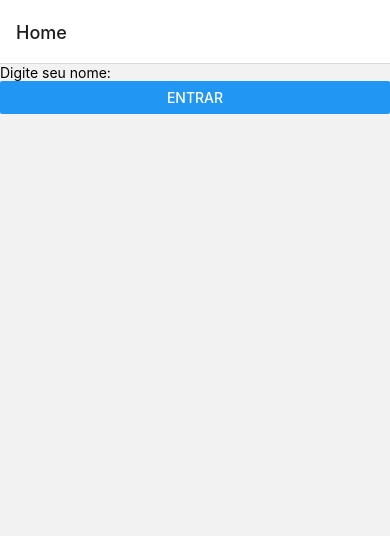
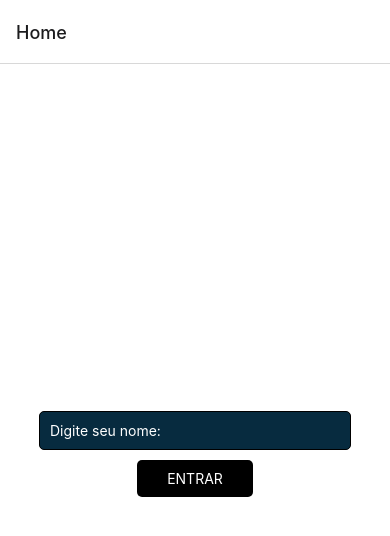
Before and after one commit to fmacedosantos/my-contexts, a React Native app: screen / in a window 390 px wide. Shown: the top 536 px of the page. Built offline with nearby package versions, Linux system fonts and the light colour scheme.

Commit message:
Estilizando as telas

```diff
--- a/App.tsx
+++ b/App.tsx
@@ -1,7 +1,5 @@
 import { NavigationContainer } from '@react-navigation/native';
 import { createStackNavigator } from '@react-navigation/stack';
-import { StatusBar } from 'expo-status-bar';
-import { StyleSheet, Text, View } from 'react-native';
 import HomeScreen from './src/screens/HomeScreen';
 import UserScreen from './src/screens/UserScreen';
 
@@ -22,12 +20,3 @@ export default function App() {
     </NavigationContainer>
   );
 }
-
-const styles = StyleSheet.create({
-  container: {
-    flex: 1,
-    backgroundColor: '#fff',
-    alignItems: 'center',
-    justifyContent: 'center',
-  },
-});
--- a/src/screens/HomeScreen.tsx
+++ b/src/screens/HomeScreen.tsx
@@ -1,5 +1,5 @@
 import React, { useState } from 'react';
-import { Button, Text, TextInput, View } from 'react-native';
+import { Alert, Button, StyleSheet, Text, TextInput, View } from 'react-native';
 import { RootStackParamList } from '../../App';
 import { StackNavigationProp } from '@react-navigation/stack';
 
@@ -11,14 +11,45 @@ export default function HomeScreen({navigation}: HomeScreenProps) {
   const  [input, setInput] = useState("")
 
   const navigateToUserScreen = () => {
-    navigation.navigate('User', {username: input})
+    if(!(input == "")){
+      navigation.navigate('User', {username: input})
+    } else {
+      Alert.alert("Parâmetro obrigatório:", "Escreva seu nome para prosseguir!")
+    }
   }
 
   return (
-    <View>
-        <TextInput placeholder='Digite seu nome:'
+    <View style={styles.container}>
+        <TextInput style={styles.input} placeholder='Digite seu nome:' placeholderTextColor="white"
         value={input} onChangeText={(text) => setInput(text)}/>
-        <Button title='Entrar' onPress={navigateToUserScreen}/>
+        <Text style={styles.button} onPress={navigateToUserScreen}>ENTRAR</Text>
     </View>
   );
 }
+
+const styles = StyleSheet.create({
+  container: {
+    flex: 1,
+    backgroundColor: '#fff',
+    alignItems: 'center',
+    justifyContent: 'center',
+  },
+  input: {
+    color: 'white',
+    backgroundColor: '#072B3F',
+    borderWidth: 1,
+    borderColor: 'black',
+    borderRadius: 5,
+    width: '80%',
+    padding: 10,
+    marginBottom: 10,
+  },
+  button: {
+    color: 'white',
+    backgroundColor: 'black',
+    borderRadius: 5,
+    elevation: 10,
+    paddingHorizontal: 30,
+    paddingVertical: 10,
+  }
+});
--- a/src/screens/UserScreen.tsx
+++ b/src/screens/UserScreen.tsx
@@ -1,6 +1,6 @@
 import { RouteProp } from '@react-navigation/native';
 import React from 'react';
-import { Text, View } from 'react-native';
+import { StyleSheet, Text, View } from 'react-native';
 import { RootStackParamList } from '../../App';
 
 type UserScreenProps = {
@@ -11,8 +11,21 @@ export default function UserScreen({route}: UserScreenProps) {
   const {username} = route.params
 
   return (
-    <View>
-        <Text>Bem vindo(a) {username}</Text>
+    <View style={styles.container}>
+        <Text style={styles.text}>Bem vindo(a) {username}</Text>
     </View>
   );
 }
+
+const styles = StyleSheet.create({
+  container: {
+    flex: 1,
+    backgroundColor: '#fff',
+    alignItems: 'center',
+    justifyContent: 'center',
+  },
+  text: {
+    fontSize: 20,
+    fontWeight: 'bold',
+  }
+});
```
